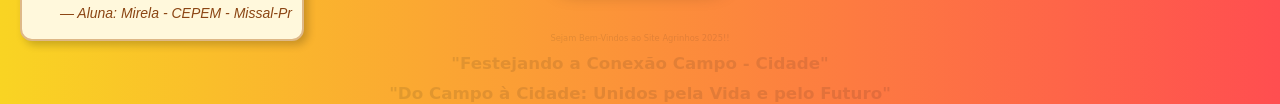
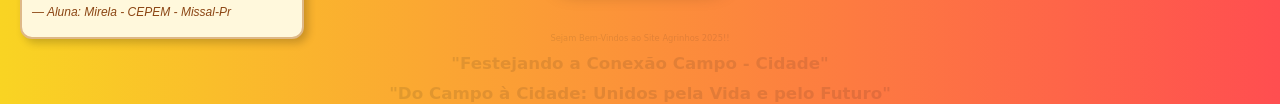
Before and after one commit to Leandroweiz/20253, a plain HTML site: page index.html in a window 1280 px wide. Shown: the part 305-409 px from the top of the page. Drawn offline with Linux system fonts and the light colour scheme; a web font is replaced by a local one.

Commit message:
Add files via upload
ùltima alteração

```diff
--- a/style/style_index.css
+++ b/style/style_index.css
@@ -64,10 +64,10 @@ body {
 }
 
 .caixa-boas-vindas .assinatura {
-  text-align: right;
+  text-align: left;
   font-style: italic;
   color: #8b4513;
-  font-size: 14px;
+  font-size: 12px;
 }
 
 footer {
```
